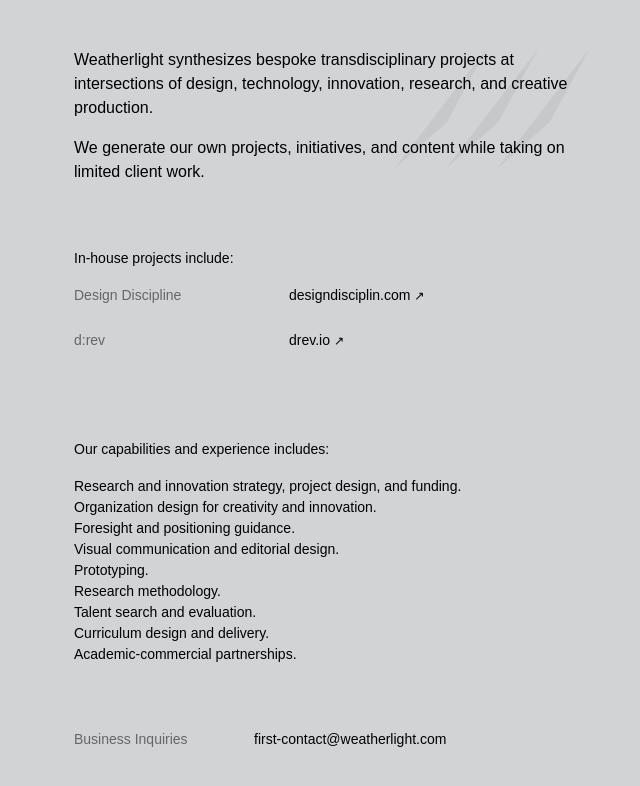
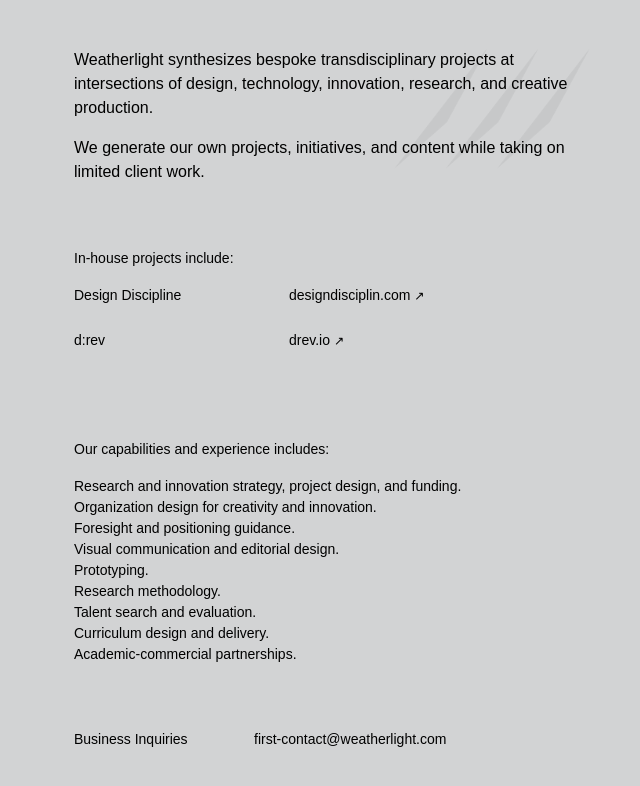
Before and after one commit to mbaytas/weatherlight, a Jekyll site: the page built from README.md, in a window 1280 px wide. Shown: the top 786 px of the page, without its empty margins (308-948 px from the left). Built offline with Jekyll 4.4.1, drawn with Linux system fonts in a browser that asks for light colours; some web fonts are replaced; our own code applies the rules of GitHub Pages for plain Markdown files; comment, search, counter and statistics services are not loaded.

Commit message:
Update default.html

```diff
--- a/_layouts/default.html
+++ b/_layouts/default.html
@@ -32,15 +32,17 @@
       }
       dl dt {
         font-weight: inherit;
+      }
+      .lowkey {
         color: #666;
       }
-      a, dd a {
+      a {
         color: #000;
         text-decoration: underline;
         text-decoration-color: rgba(0, 0, 0, 0.0);
         transition: .2s all cubic-bezier(.455,.03,.515,.955);
       }
-      a:hover, dd a:hover {
+      a:hover {
         color: #666;
         text-decoration: underline;
         text-decoration-color: #666;
```
